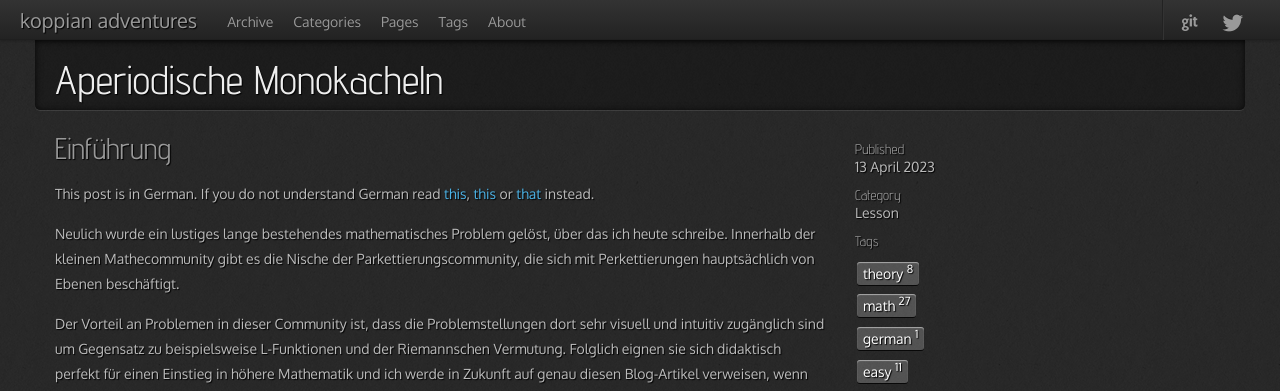
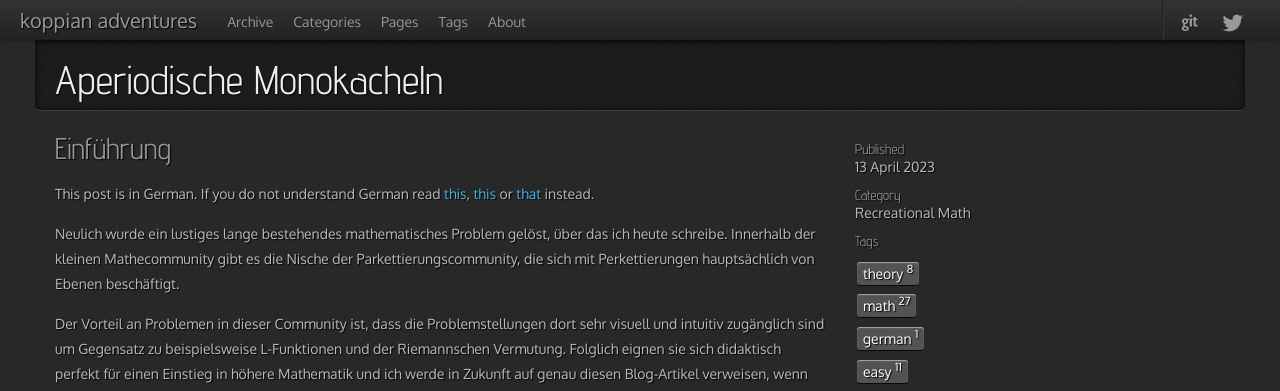
Before and after one commit to hkopp/hkopp.github.io, a Jekyll site: the page built from _posts/2023-04-13-aperiodische-monokacheln.md, in a window 1280 px wide and 900 px high. Shown: the top 391 px of the window. Built offline with Jekyll 4.4.1, drawn with Linux system fonts in a browser that asks for light colours; nearby versions of some CDN libraries.

Commit message:
fix category

```diff
--- a/_posts/2023-04-13-aperiodische-monokacheln.md
+++ b/_posts/2023-04-13-aperiodische-monokacheln.md
@@ -1,6 +1,6 @@
 ---
 layout: post
-category : Lesson
+category : Recreational Math
 tags : [theory, math, german, easy]
 ---
 
```
